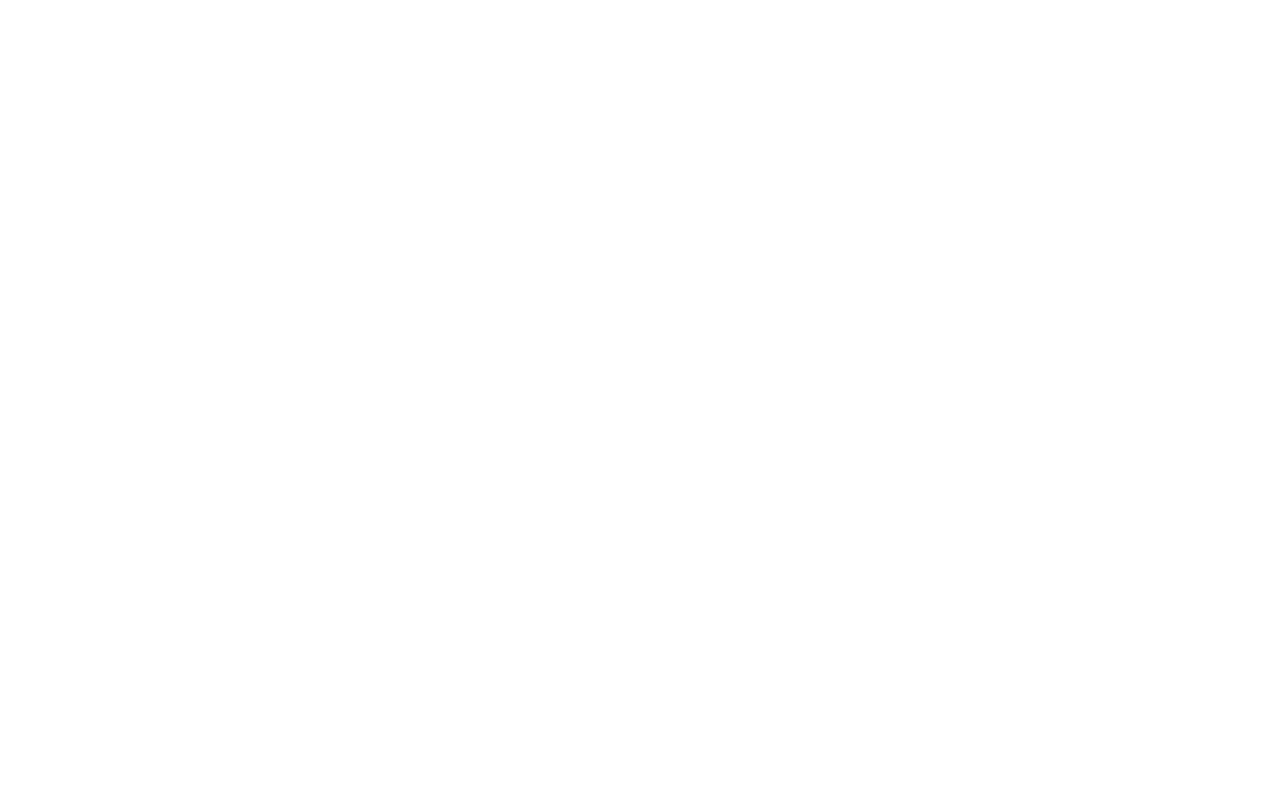
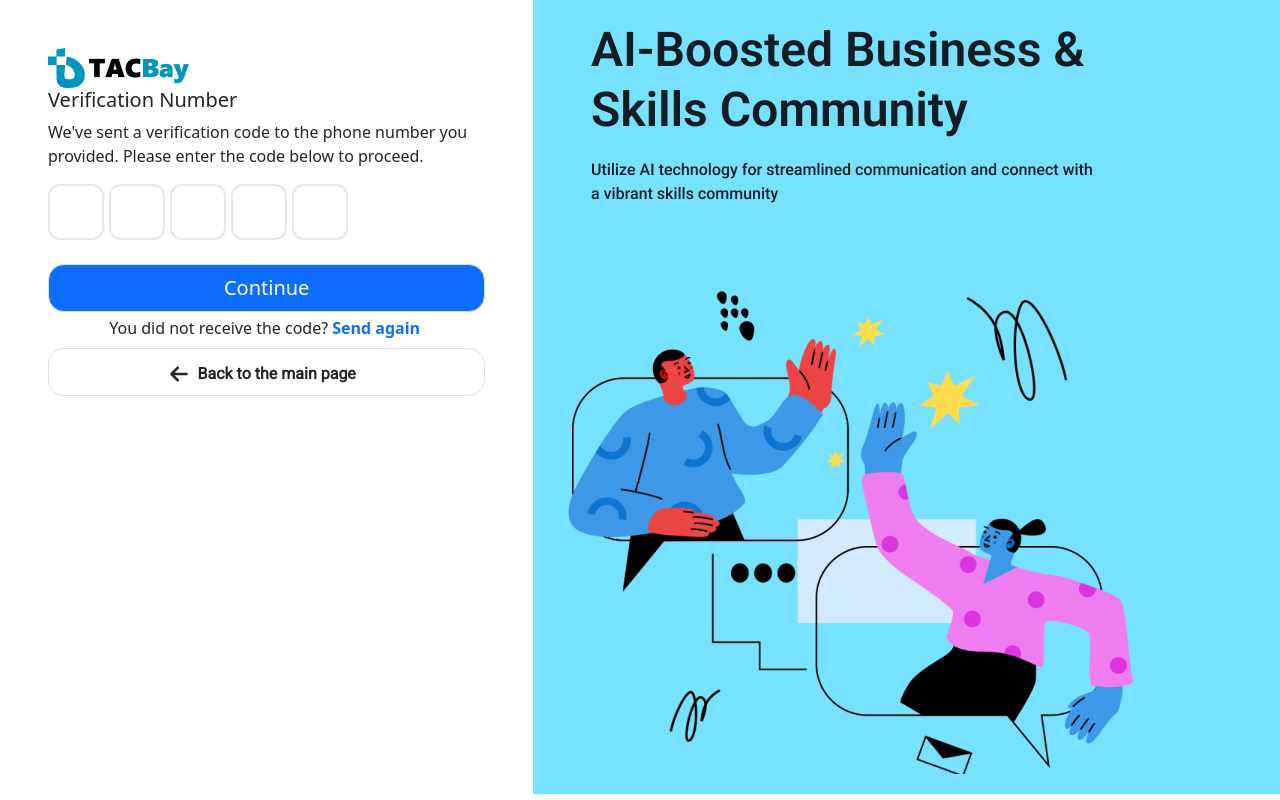
Before and after one commit to Earthpasserby/reactp-tacbay, a React (Create React App) app: page /VCode in a window 1280 px wide. Before the commit this address had no page. Built offline with nearby package versions, Linux system fonts and the light colour scheme.

Commit message:
added features

```diff
--- a/src/App.css
+++ b/src/App.css
@@ -124,6 +124,7 @@
   display: flex;
   gap: 20px;
 }
+
 .otp-area input {
   width: 56px;
   height: 56px;
@@ -366,3 +367,21 @@
   background: #77e2ff;
   padding: 20px;
 }
+/* VCode page/*/
+.otp-VCode {
+  width: 70%;
+
+  display: flex;
+  gap: 5px;
+}
+.otp-VCode input {
+  width: 56px;
+  height: 56px;
+  outline: none;
+
+  border-radius: 12px;
+  border: 2px solid #e4e7ec;
+  &:focus {
+    border: 2px solid black;
+  }
+}
--- a/src/App.js
+++ b/src/App.js
@@ -16,7 +16,7 @@
 import Houserule from "./components/Houserule";
 import NavbarPage from "./components/NavbarPage";
 import ResetPass from "./components/ResetPass";
-
+import VCode from "./components/VCode";
 export default function App() {
   return (
     <BrowserRouter basename={process.env.PUBLIC_URL}>
@@ -30,6 +30,7 @@
         <Route path="/Houserule" element={<Houserule />} />
         <Route path="/NavbarPage" element={<NavbarPage />} />
         <Route path="/Resetpass" element={<ResetPass />} />
+        <Route path="/VCode" element={<VCode />} />
       </Routes>
     </BrowserRouter>
   );
--- a/src/components/NavbarPage.jsx
+++ b/src/components/NavbarPage.jsx
@@ -1,5 +1,5 @@
 import React, { useState } from "react";
-import { Container, Row, Form, Button, Image, Col } from "react-bootstrap";
+import { Container, Row, Button, Image, Col } from "react-bootstrap";
 import { FiEye } from "react-icons/fi";
 import zxcvbn from "zxcvbn";
 import "bootstrap/dist/css/bootstrap.min.css";
@@ -68,14 +68,14 @@
     height: "10px",
   });
   return (
-    <Container fluid className="Nav-container">
-
+    <Container fluid className="">
       <Row className="justify-content-center">
         <Col sm={5} className="Nav-password p-5">
-          <h5 className="">Create Your Password</h5>
+          <Image src="./images/tacbay.png" alt="logo" className="img-fluid" />
+
+          <h5 className="">Reset Password</h5>
           <p className="">
-            To ensure the security of your account, please create a robust
-            password.
+            The verification code has been arrived in you inbox.
           </p>
           <div className="form-group label-password">
             <div className="mt-2">
@@ -114,57 +114,10 @@
               <div className="progress-bar" style={changePasswordColor()}></div>
             </div>
           </div>
-          <div className="mt-2">
-            <Form className="mt-1">
-              <label className="pass-label1">
-                <input
-                  type="radio"
-                  value={"english"}
-                  className="me-1 pas-input "
-                />
-                Minimum 12 characters
-              </label>
-            </Form>
-          </div>
-          <div>
-            <Form className="mt-1">
-              <label className="pass-label1">
-                <input
-                  type="radio"
-                  value={"english"}
-                  className="me-1 pas-input"
-                />
-                Use a mix of uppercase and lowercase letters
-              </label>
-            </Form>
-          </div>
-          <div>
-            <Form className="mt-1">
-              <label className="pass-label1">
-                <input
-                  type="radio"
-                  value={"english"}
-                  className="me-1 pas-input "
-                />
-                Include at least one number
-              </label>
-            </Form>
-          </div>
-          <div>
-            <Form className="mt-1">
-              <label className="pass-label1">
-                <input
-                  type="radio"
-                  value={"english"}
-                  className="me-1 pas-input"
-                />
-                Add at least one special character (!@#$%)
-              </label>
-            </Form>
-          </div>
+
           <div className="d-grid mt-4">
             <Button type="btn" className="text-center btn-lg border rounded-4 ">
-              Create Account
+              Reset password
             </Button>
           </div>
         </Col>
--- /dev/null
+++ b/src/components/VCode.jsx
@@ -0,0 +1,78 @@
+import React, { useState } from "react";
+import { Container, Row, Button, Image, Col } from "react-bootstrap";
+import "bootstrap/dist/css/bootstrap.min.css";
+import { FaArrowLeft } from "react-icons/fa6";
+
+const VCode = () => {
+  const [otp, setOtp] = useState(new Array(5).fill(""));
+  function handlechange(e, index) {
+    if (isNaN(e.target.value)) return false;
+
+    setOtp([
+      ...otp.map((data, indx) => (indx === index ? e.target.value : data)),
+    ]);
+
+    if (e.target.value && e.target.nextSibling) {
+      e.target.nextSibling.focus();
+    }
+  }
+  return (
+    <Container fluid>
+      <Row>
+        <Col sm={5} className="p-5">
+          <Image src="./images/tacbay.png" alt="logo" className="img-fluid" />
+
+          <h5 className="">Verification Number</h5>
+          <p className="">
+            We've sent a verification code to the phone number you provided.
+            Please enter the code below to proceed.
+          </p>
+          <div className="otp-VCode ">
+            {otp.map((data, i) => {
+              return (
+                <input
+                  type="text"
+                  value={data}
+                  maxLength={1}
+                  onChange={(e) => handlechange(e, i)}
+                />
+              );
+            })}
+          </div>
+          <div className="d-grid mt-4">
+            <Button
+              type="btn"
+              className="text-center  btn-lg border rounded-4 "
+            >
+              Continue
+            </Button>
+          </div>
+          <p className="mt-1 my-2 text-center pagev-p2">
+            You did not receive the code?
+            <span className="text-primary mx-1 fs-6 fw-semibold">
+              Send again
+            </span>
+          </p>
+          <div className="d-grid ">
+            <Button
+              type="btn"
+              variant="Secondary"
+              className="text-center btn-lg  border rounded-4 "
+            >
+              <FaArrowLeft />
+              <span className="mx-2 button-text">Back to the main page</span>
+            </Button>
+          </div>
+        </Col>
+        <Col sm={7} className="Nav-img">
+          <Image
+            src="./images/Container (2).png"
+            alt="logo"
+            className="img-fluid text-center"
+          />
+        </Col>
+      </Row>
+    </Container>
+  );
+};
+export default VCode;
```
Also changed, not shown: src/components/ResetPass.jsx (+5 -2 lines).
